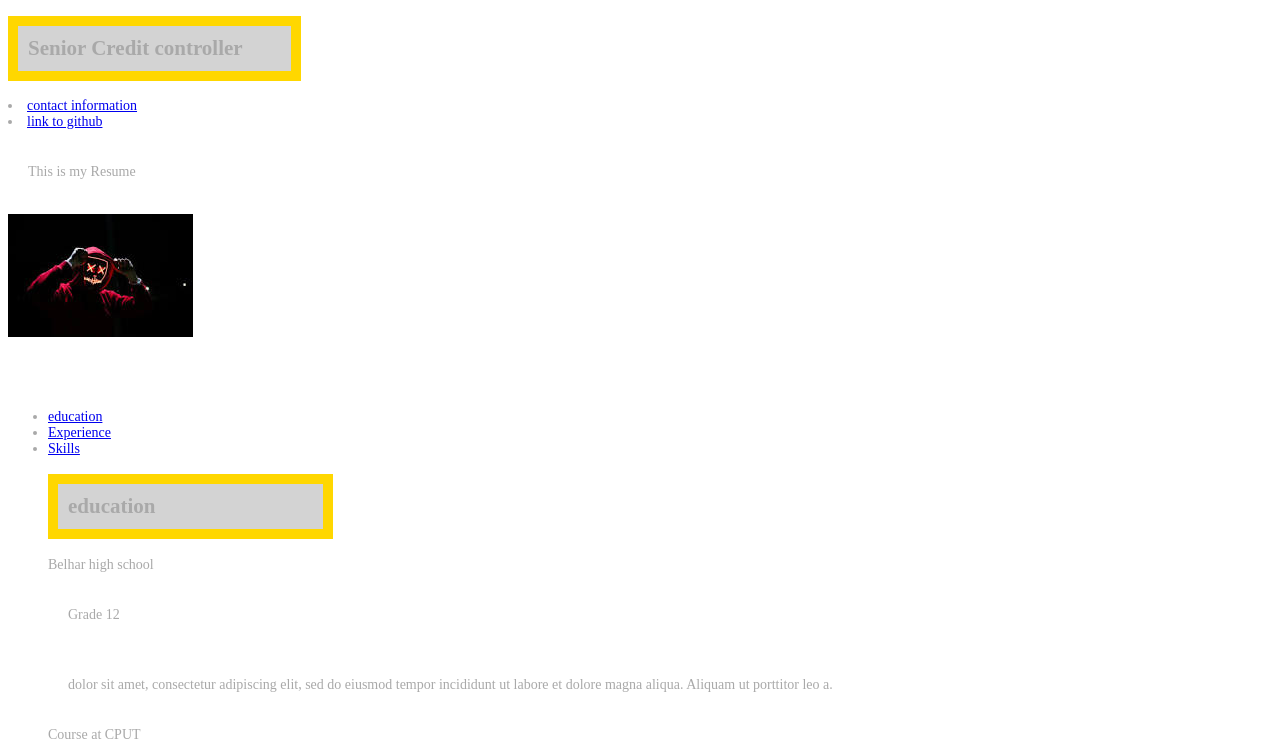
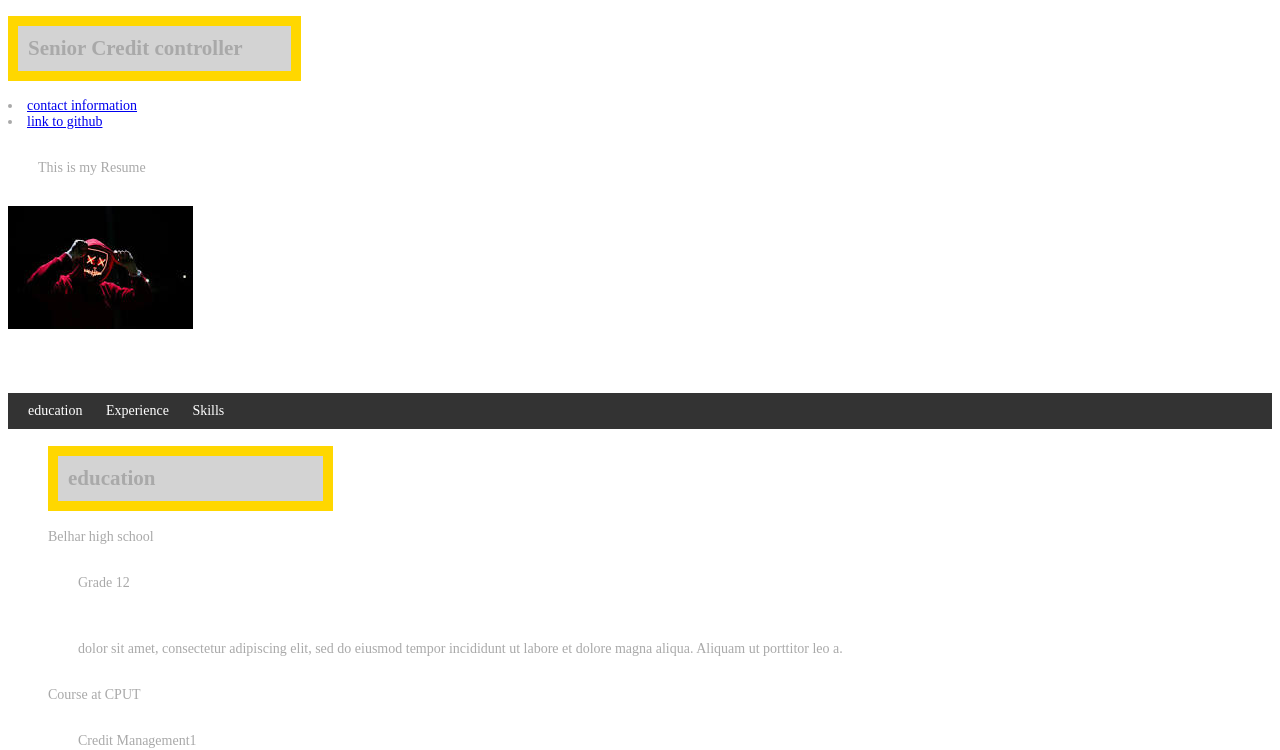
Before and after one commit to ShalemDaniels/SHADAN085_PTO2301_GROUPD_ShalemDanielsITW, a plain HTML site: page index.html in a window 1280 px wide. Shown: the part 60-810 px from the top of the page. Drawn offline with Linux system fonts and the light colour scheme; files whose address does not match are found by name.

Commit message:
Add files via upload

```diff
--- a/stylesheet.css
+++ b/stylesheet.css
@@ -29,6 +29,7 @@ h2 {
 }
 
 p {
+    margin: 10PX;
     padding: 20px;
     display: block;
     flex: 3
@@ -38,3 +39,25 @@ p {
     display: flex;
     flex-direction: row;
 }
+
+nav {
+    background-color: #333;
+    color: #fff;
+    padding: 10px;
+  }
+
+  nav ul {
+    list-style: none;
+    margin: 0;
+    padding: 0;
+  }
+
+  nav li {
+    display: inline-block;
+    margin: 0 10px;
+  }
+
+  nav a {
+    color: #fff;
+    text-decoration: none;
+  }
```
